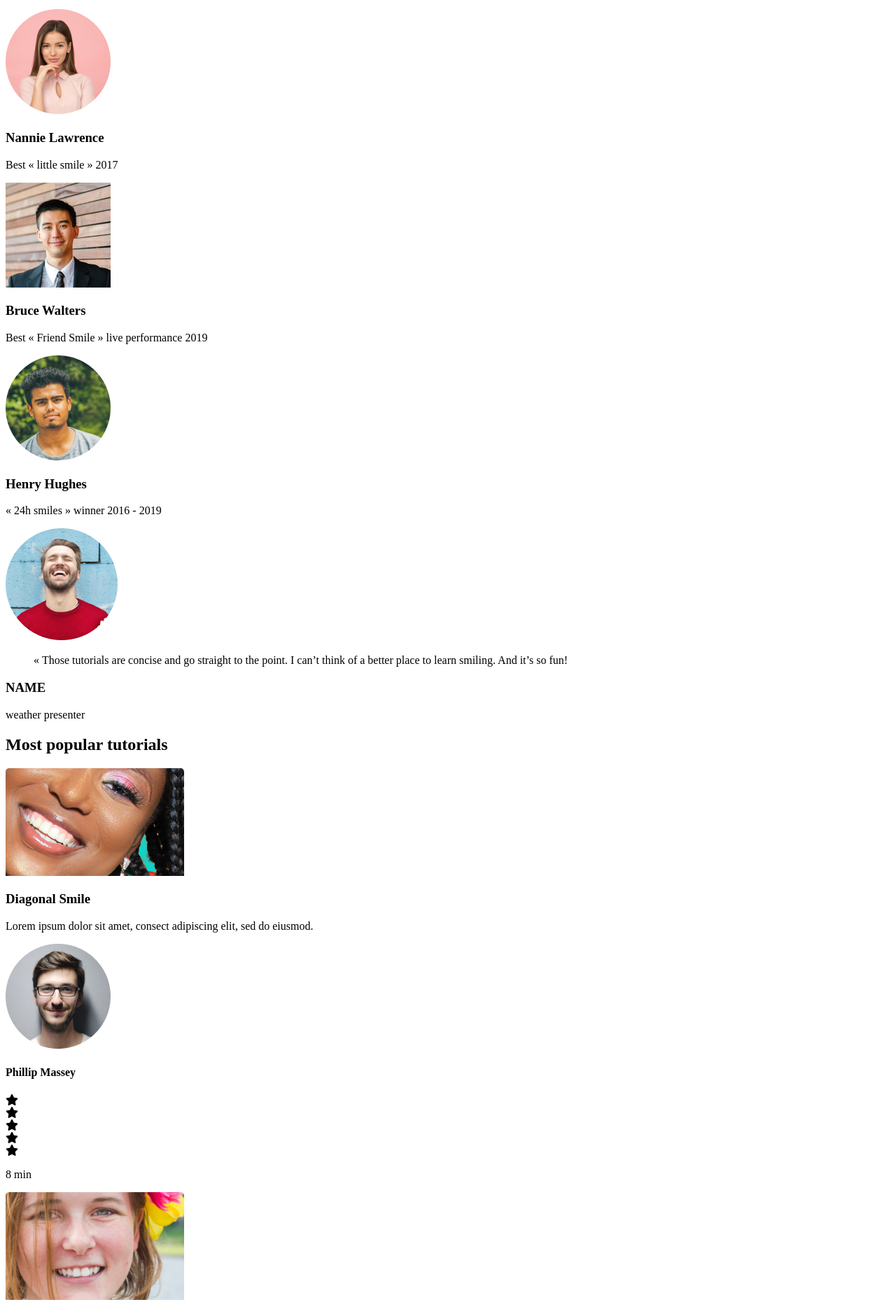
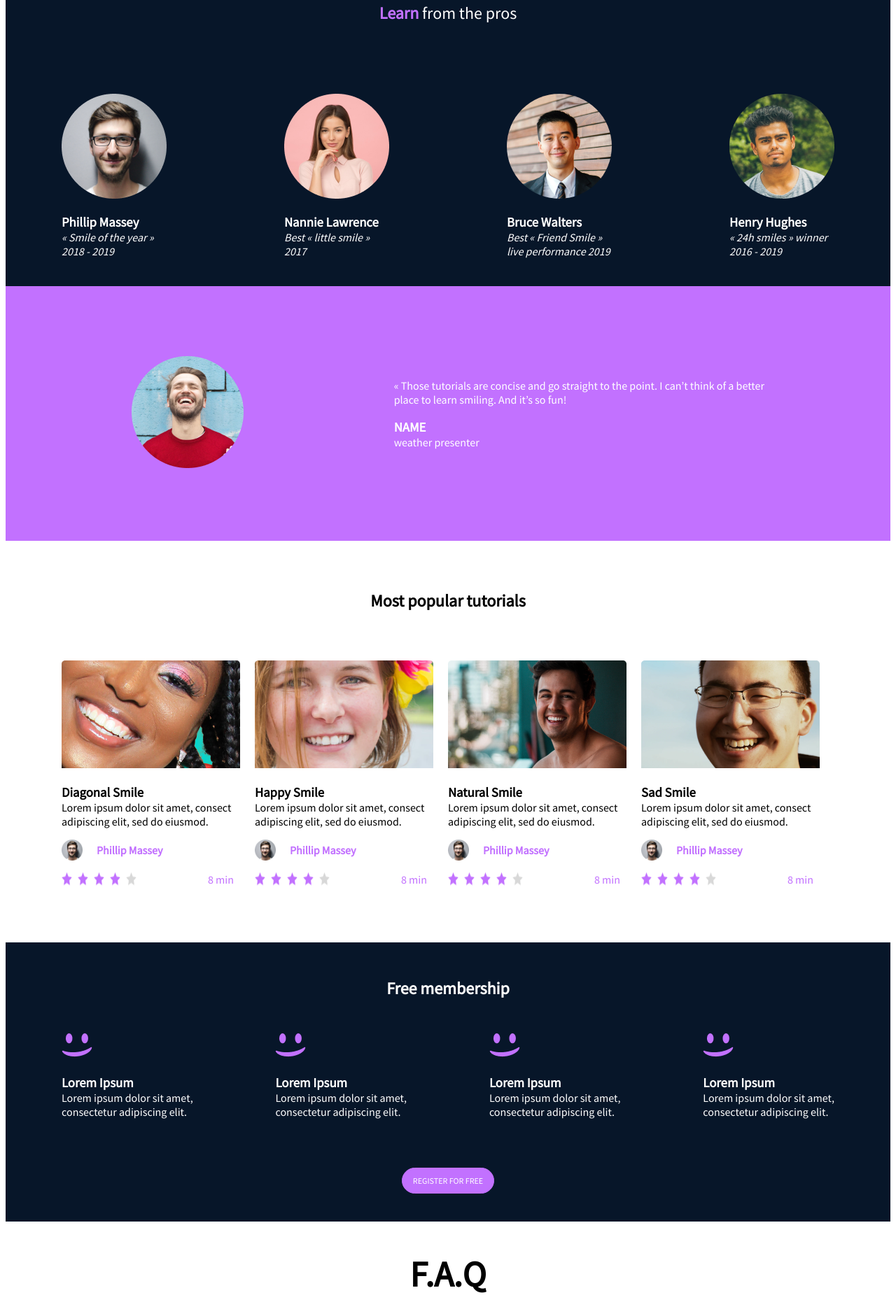
Before and after one commit to Tchatchouang95/alx_html_css, a plain HTML site: page css_advanced/index.html in a window 1280 px wide. Shown: the part 501-2362 px from the top of the page at 70% size. Drawn offline with Linux system fonts and the light colour scheme.

Commit message:
Adding html file

```diff
--- a/css_advanced/index.html
+++ b/css_advanced/index.html
@@ -5,6 +5,8 @@
     <meta charset="UTF-8">
     <meta name="viewport" content="width=device-width, initial-scale=1.0">
     <script src="https://kit.fontawesome.com/4a2b055604.js" crossorigin="anonymous"></script>
+    <link href='https://fonts.googleapis.com/css?family=Source Sans Pro' rel='stylesheet'>
+    <link rel="stylesheet" href="styles.css">
     <title>Document</title>
 </head>
 
@@ -12,170 +14,161 @@
     <header>
         <nav>
             <img src="Images/logo.png" alt="logo">
-
             <ul>
                 <li><a href="#">COURSE</a></li>
                 <li><a href="#">PRICING</a></li>
                 <li><a href="#">LOGIN</a></li>
             </ul>
         </nav>
-    </header>
-    <main>
-        <section>
+        <section class="hero">
+            <div class="banner">
+                <h1>Get schooled</h1>
                 <div>
-                <h1>Get schooled</h1>
                     <span>SMILES</span>
                     <span>GRIN</span>
                     <span>LAUGH</span>
+                </div>
                 <button>REGISTER FOR FREE</button>
             </div>
-            <div>
-                <h2>Learn from the pros</h2>
-                <div>
+            <div class="experts">
+                <h2><span id="txt">Learn</span> from the pros</h2>
+                <div class="members">
                     <div>
                         <img src="Images/1.png" alt="">
                         <h3>Phillip Massey</h3>
-                        <p>« Smile of the year » 2018 - 2019</p>
+                        <p>« Smile of the year »<br> 2018 - 2019</p>
                     </div>
                     <div>
                         <img src="Images/3.png" alt="">
                         <h3>Nannie Lawrence</h3>
-                        <p>Best « little smile » 2017</p>
+                        <p>Best « little smile »<br> 2017</p>
                     </div>
-                    <div>
+                    <div id="bruce">
                         <img src="Images/2.png" alt="">
                         <h3>Bruce Walters</h3>
-                        <p>Best « Friend Smile » live performance 2019</p>
+                        <p>Best « Friend Smile »<br>live performance 2019</p>
                     </div>
                     <div>
                         <img src="Images/4.png" alt="">
                         <h3>Henry Hughes</h3>
-                        <p>« 24h smiles » winner 2016 - 2019</p>
+                        <p>« 24h smiles » winner <br>2016 - 2019</p>
                     </div>
                 </div>
             </div>
         </section>
-        <section>
+    </header>
+    <main>
+        <article>
+            <section class="quote">
                 <div>
                     <img src="Images/5.png" alt="image">
                 </div>
-            <div>
-                <blockquote>« Those tutorials are concise and go straight to the point. I can’t think of a better place
+                <div class="quote-cite">
+                    <blockquote>« Those tutorials are concise and go straight to the point. I can’t think of a better<br> place
                         to learn smiling. And it’s so fun!</blockquote>
                     <h3>NAME</h3>
                     <P>weather presenter</P>
                 </div>
             </section>
-        <section>
+        </article>
+        <section class="tutorials">
             <h2>Most popular tutorials</h2>
+            <div class="videos">
                 <div>
                     <img src="Images/9.png" alt="">
                     <h3>Diagonal Smile</h3>
                     <p>Lorem ipsum dolor sit amet, consect adipiscing elit, sed do eiusmod.</p>
-                <div>
+                    <div class="profile">
                         <img src="Images/1.png" alt="">
                         <h4>Phillip Massey</h4>
                     </div>
-                <div>
-                    <div><i class="fa-solid fa-star"></i></div>
-                    <div><i class="fa-solid fa-star"></i></div>
-                    <div><i class="fa-solid fa-star"></i></div>
-                    <div><i class="fa-solid fa-star"></i></div>
-                    <div><i class="fa-solid fa-star"></i></div>
+                    <div class="rating">
+                        <img src="Images/rating.png" alt="">
+                        <p>8 min</p>
                     </div>
-                <p>8 min</p>
                 </div>
                 <div>
                     <img src="Images/7.png" alt="">
                     <h3>Happy Smile</h3>
                     <p>Lorem ipsum dolor sit amet, consect adipiscing elit, sed do eiusmod.</p>
-                <div>
+                    <div class="profile">
                         <img src="Images/1.png" alt="">
                         <h4>Phillip Massey</h4>
                     </div>
-                <div>
-                    <div><i class="fa-solid fa-star"></i></div>
-                    <div><i class="fa-solid fa-star"></i></div>
-                    <div><i class="fa-solid fa-star"></i></div>
-                    <div><i class="fa-solid fa-star"></i></div>
-                    <div><i class="fa-solid fa-star"></i></div>
+                    <div class="rating">
+                        <img src="Images/rating.png" alt="">
+                        <p>8 min</p>
                     </div>
-                <p>8 min</p>
                 </div>
                 <div>
                     <img src="Images/8.png" alt="">
                     <h3>Natural Smile</h3>
                     <p>Lorem ipsum dolor sit amet, consect adipiscing elit, sed do eiusmod.</p>
-                <div>
+                    <div class="profile">
                         <img src="Images/1.png" alt="">
                         <h4>Phillip Massey</h4>
                     </div>
-                <div>
-                    <div><i class="fa-solid fa-star"></i></div>
-                    <div><i class="fa-solid fa-star"></i></div>
-                    <div><i class="fa-solid fa-star"></i></div>
-                    <div><i class="fa-solid fa-star"></i></div>
-                    <div><i class="fa-solid fa-star"></i></div>
+                    <div class="rating">
+                        <img src="Images/rating.png" alt="">
+                        <p>8 min</p>
                     </div>
-                <p>8 min</p>
                 </div>
                 <div>
                     <img src="Images/6.png" alt="">
                     <h3>Sad Smile</h3>
                     <p>Lorem ipsum dolor sit amet, consect adipiscing elit, sed do eiusmod.</p>
-                <div>
+                    <div class="profile">
                         <img src="Images/1.png" alt="">
                         <h4>Phillip Massey</h4>
                     </div>
-                <div>
-                    <div><i class="fa-solid fa-star"></i></div>
-                    <div><i class="fa-solid fa-star"></i></div>
-                    <div><i class="fa-solid fa-star"></i></div>
-                    <div><i class="fa-solid fa-star"></i></div>
-                    <div><i class="fa-solid fa-star"></i></div>
-                </div>
+                    <div class="rating">
+                        <img src="Images/rating.png" alt="">
                         <p>8 min</p>
                     </div>
+
+                </div>
+            </div>
         </section>
-        <section>
+        <section class="memb">
+            <div class="free-join">
+                <div class="title">
                     <h2>Free membership</h2>
+                </div>
+                <div class="members-section">
                     <div>
                         <img src="Images/smile.png" alt="">
                         <h3>Lorem Ipsum</h3>
-                <p>Lorem ipsum dolor sit amet, consectetur adipiscing elit.</p>
+                        <p>Lorem ipsum dolor sit amet,<br> consectetur adipiscing elit.</p>
                     </div>
                     <div>
                         <img src="Images/smile.png" alt="">
                         <h3>Lorem Ipsum</h3>
-                <p>Lorem ipsum dolor sit amet, consectetur adipiscing elit.</p>
+                        <p>Lorem ipsum dolor sit amet,<br> consectetur adipiscing elit.</p>
                     </div>
                     <div>
                         <img src="Images/smile.png" alt="">
                         <h3>Lorem Ipsum</h3>
-                <p>Lorem ipsum dolor sit amet, consectetur adipiscing elit.</p>
+                        <p>Lorem ipsum dolor sit amet,<br> consectetur adipiscing elit.</p>
                     </div>
                     <div>
                         <img src="Images/smile.png" alt="">
                         <h3>Lorem Ipsum</h3>
-                <p>Lorem ipsum dolor sit amet, consectetur adipiscing elit.</p>
+                        <p>Lorem ipsum dolor sit amet,<br> consectetur adipiscing elit.</p>
                     </div>
+                </div>
+                <div class="register-btn">
                     <button>REGISTER FOR FREE</button>
-        </section>
-        <section>
-            <h2>F.A.Q</h2>
-            <div>
-                <div>
-                    <div>
-                        <h3>How does this work?</h3>
-                    </div>
-                    <div>
-                        Lorem ipsum dolor sit amet, consectetur adipiscing elit, sed do eiusmod tempor incididunt ut
-                        labore et dolore magna aliqua. Ut enim ad minim veniam, quis nostrud exercitation ullamco
-                        laboris nisi ut aliquip ex ea commodo consequat. Duis aute irure dolor in reprehenderit in
-                        voluptate velit esse cillum dolore eu fugiat nulla pariatur. Excepteur sint occaecat cupidatat
-                        non proident, sunt in culpa qui officia deserunt mollit anim id est laborum.
                 </div>
 
+            </div>
+        </section>
+
+        <section class="faq-section">
+            <div class="faq-title">
+                <h2>F.A.Q</h2>
+            </div>
+            <div class="faq-how">
+                <div>
                     <div>
                         <h3>How does this work?</h3>
                     </div>
@@ -198,6 +191,20 @@
                         voluptate velit esse cillum dolore eu fugiat nulla pariatur. Excepteur sint occaecat cupidatat
                         non proident, sunt in culpa qui officia deserunt mollit anim id est laborum.
                     </div>
+                </div>
+                <div>
+                    <div>
+                        <h3>How does this work?</h3>
+                    </div>
+                    <div>
+                        Lorem ipsum dolor sit amet, consectetur adipiscing elit, sed do eiusmod tempor incididunt ut
+                        labore et dolore magna aliqua. Ut enim ad minim veniam, quis nostrud exercitation ullamco
+                        laboris nisi ut aliquip ex ea commodo consequat. Duis aute irure dolor in reprehenderit in
+                        voluptate velit esse cillum dolore eu fugiat nulla pariatur. Excepteur sint occaecat cupidatat
+                        non proident, sunt in culpa qui officia deserunt mollit anim id est laborum.
+                    </div>
+                </div>
+                <div>
                     <div>
                         <h3>How does this work?</h3>
                     </div>
@@ -213,7 +220,7 @@
         </section>
     </main>
     <footer>
-        <section>
+        <section class="foot-section">
             <div>
                 <img src="Images/logo.png" alt="logo">
                 <div>
```
Lines whose indentation alone changed are shown as unchanged.
